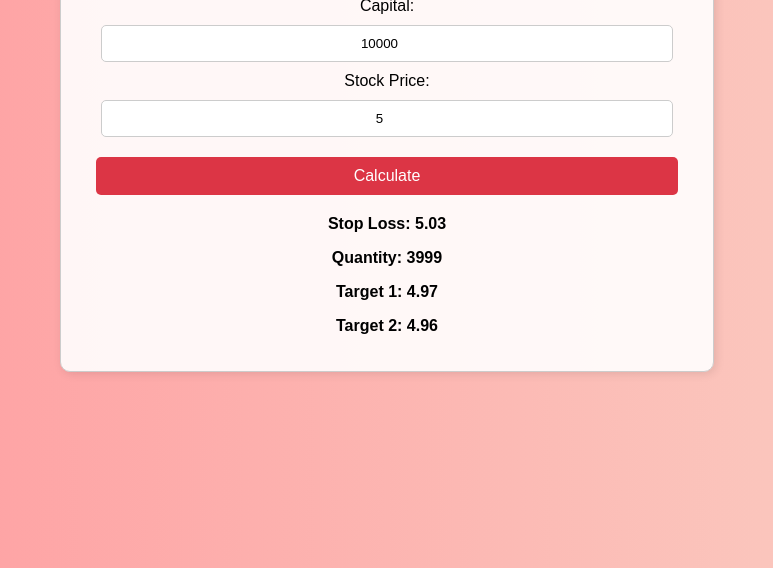
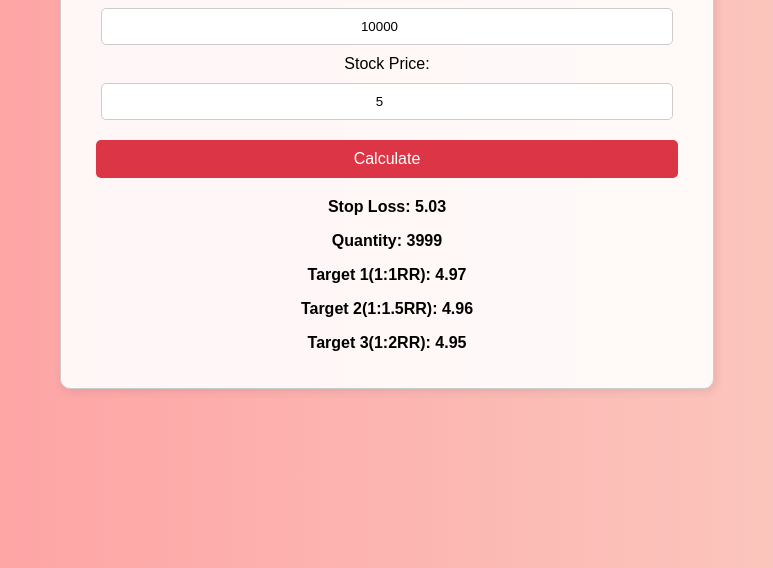
Before and after one commit to sujitkurup/IntradayShortCalculator, a plain HTML site: page index.html in a window 1280 px wide. Both pictures are taken after typing "5" into the empty fields and a click on the button "Calculate". Shown: the part 288-856 px from the top of the page, without its empty margins (253-1026 px from the left). Drawn offline with Linux system fonts and the light colour scheme.

Commit message:
Update index.html

```diff
--- a/index.html
+++ b/index.html
@@ -85,12 +85,14 @@
             let quantity = Math.floor(riskAmount / riskPerShare);
             let target1 = stockPrice - riskPerShare; // 1:1 Risk-Reward
             let target2 = stockPrice - (riskPerShare * 1.5); // 1:1.5 Risk-Reward
+            let target3 = stockPrice - (riskPerShare * 2); // 1:2 Risk-Reward
 
             document.getElementById("result").innerHTML =
                 `<p>Stop Loss: <strong>${stopLossValue.toFixed(2)}</strong></p>
                 <p>Quantity: <strong>${quantity}</strong></p>
-                <p>Target 1: <strong>${target1.toFixed(2)}</strong></p>
-                <p>Target 2: <strong>${target2.toFixed(2)}</strong></p>`;
+                <p>Target 1(1:1RR): <strong>${target1.toFixed(2)}</strong></p>
+                <p>Target 2(1:1.5RR): <strong>${target2.toFixed(2)}</strong></p>
+                <p>Target 3(1:2RR): <strong>${target3.toFixed(2)}</strong></p>`;
         }
     </script>
 </body>
```
